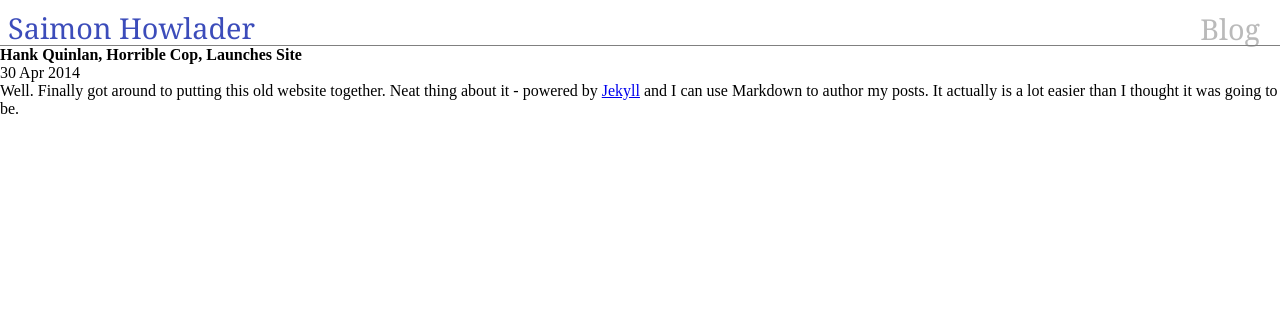
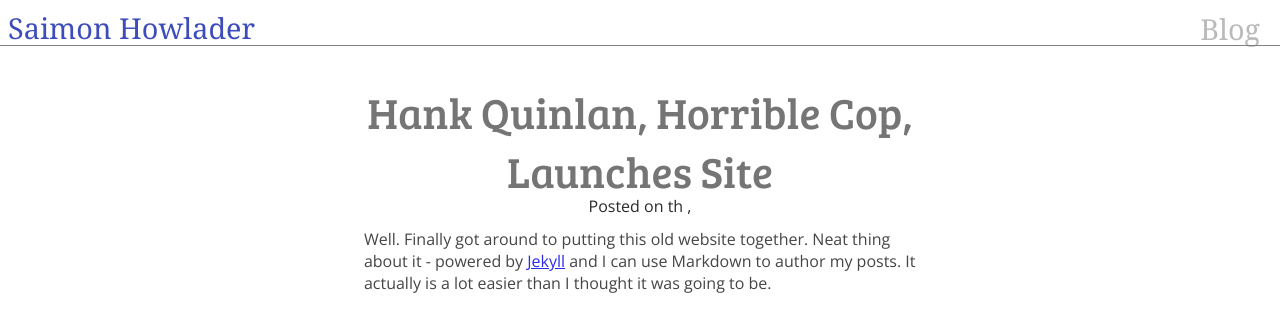
Before and after one commit to saimonhowlader/saimonhowlader.github.io, a Jekyll site: the page built from _posts/2014-04-30-hank-quinlan-site-launched.md, in a window 1280 px wide. Shown: the top 332 px of the page. Built offline with Jekyll 4.4.1, drawn with Linux system fonts in a browser that asks for light colours.

Commit message:
Update post.html

```diff
--- a/_layouts/post.html
+++ b/_layouts/post.html
@@ -1,9 +1,20 @@
 ---
 layout: default
 ---
-<h1>{{ page.title }}</h1>
-<p class="meta">{{ page.date | date_to_string }}</p>
-
-<div class="post">
-  {{ content }}
+<div class="single-post">
+    <h1 class="post-title">{{ page.title }}</h1>
+    <p class="post-metadata">Posted on <time>
+			            {% assign d = post.date | date: "%-d"  %}
+					{{ post.date | date: "%B" }}
+					{% case d %}
+					  {% when '1' or '21' or '31' %}{{ d }}st
+					  {% when '2' or '22' %}{{ d }}nd
+					  {% when '3' or '23' %}{{ d }}rd
+					  {% else %}{{ d }}th
+					  {% endcase %},
+					{{ post.date | date: "%Y" }}
+			        </time></p>
+<?php if ( has_post_thumbnail() ) {
+    the_post_thumbnail();} ?>
+    <h3 class="post-content">{{ content }}</h3>
 </div>
```
